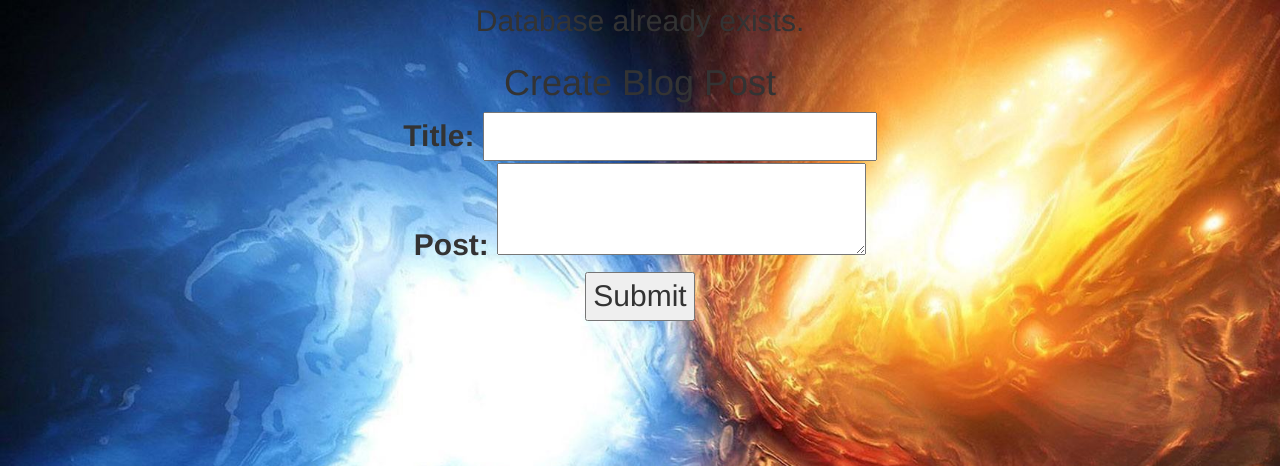
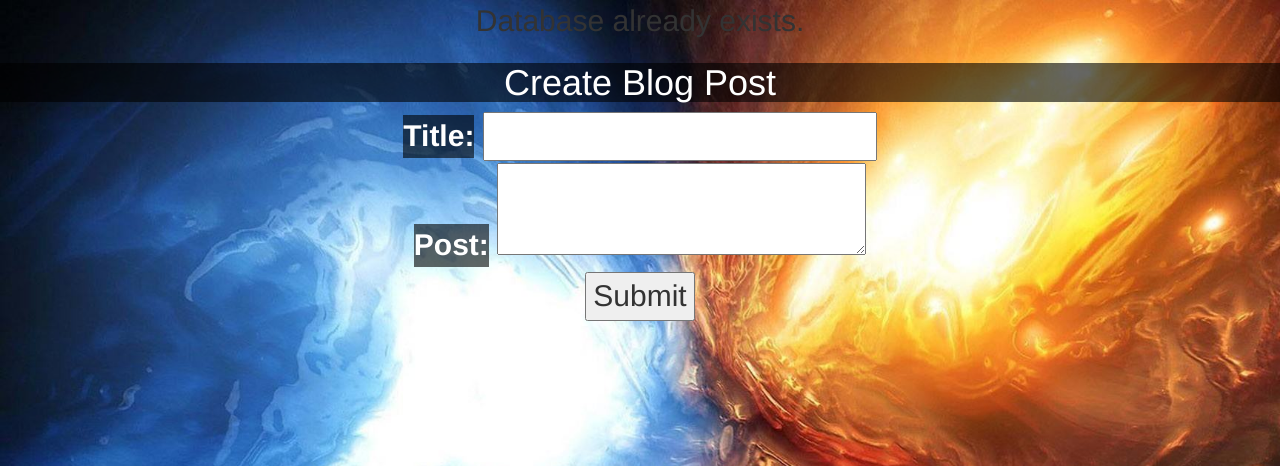
Before and after one commit to Henry0427ramirez/php-blog, a PHP site: page /post.php in a window 1280 px wide. Shown: the top 466 px of the page. Run offline with PHP 8.4, Linux system fonts and the light colour scheme; some libraries are stand-ins or nearby versions.

Commit message:
commit 29
editing with the css

```diff
--- a/css/main.css
+++ b/css/main.css
@@ -12,6 +12,14 @@ body{
   background-repeat: no-repeat;
   max-width: 100%;
 }
+h1{
+  color: white;
+  background-color:rgba(0,0,0,.6);
+}
+label{
+  color: white;
+  background-color:rgba(0,0,0,.6);
+}
 @media screen and (max-width: 460px) {
 body {
   background-repeat: no-repeat;
```
